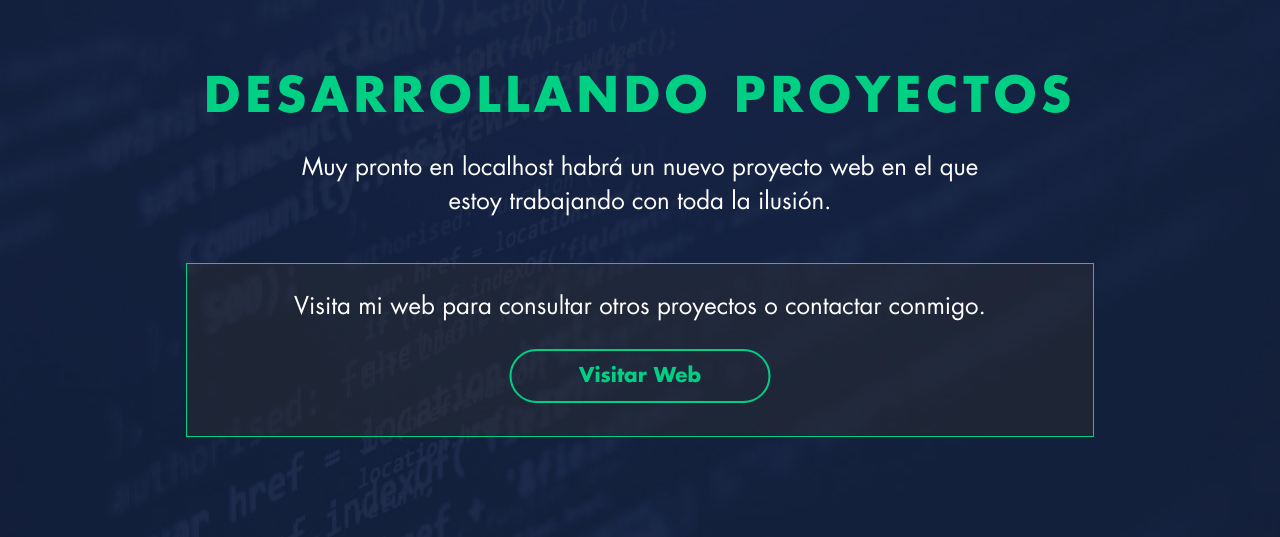
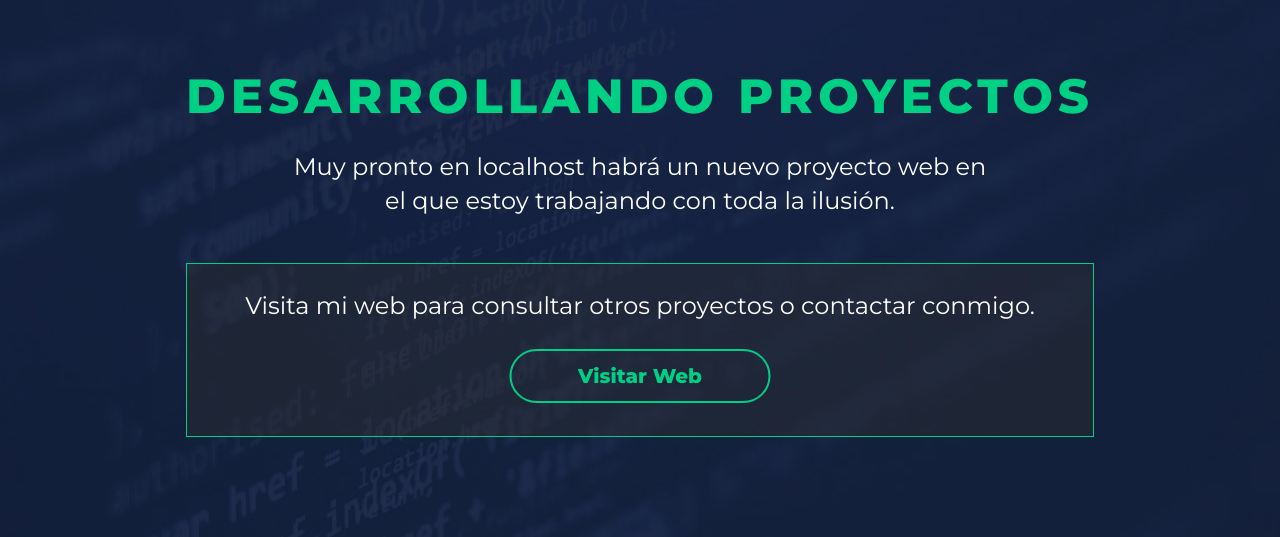
Before and after one commit to martatorredev/martatorreparking, a plain HTML site: page index.html in a window 1280 px wide. Shown: the part 277-814 px from the top of the page. Drawn offline with Linux system fonts and the light colour scheme.

Commit message:
Add files via upload

```diff
--- a/css/coming-soon.css
+++ b/css/coming-soon.css
@@ -4,20 +4,20 @@
  * Licensed under MIT (https://github.com/BlackrockDigital/startbootstrap-coming-soon/blob/master/LICENSE)
  */
 
- html {
+html {
     width: 100%;
 }
 
 body {
 	min-height: 100%;
 	width: 100%;
-	font-family: 'Futura Std';
+	font-family: 'Montserrat', sans-serif;
 	height: 100%;
 }
 
 h1, h2, h3, h4, h5, h6 {
-	font-family: 'Libre Franklin', sans-serif;
-	font-weight: 700;
+	font-family: 'Montserrat', sans-serif;
+	font-weight: 800;
 }
 
 .content {
@@ -64,7 +64,6 @@ h5 {
 	font-stretch: normal;
 	line-height: 1.29;
 	letter-spacing: normal;
-	font-family: 'Futura Std';
 	margin: 5px;
 }
 
@@ -81,18 +80,17 @@ h5 {
 .title-principal {
 	color: #00d084;
 	font-size: 48px;
-	font-family: 'Futura Std';
 	line-height: 58px;
 	font-weight: bold;
 	letter-spacing: 5px;
 	width: 100%;
 	max-width: 1116px;
 	margin: auto;
+	text-transform: uppercase;
 }
 
 .minititle {
 	font-size: 24px;
-	font-family: 'Futura Std';
 	font-weight: normal;
 	font-style: normal;
 	font-stretch: normal;
@@ -110,7 +108,6 @@ h5 {
 	border: solid 1px #00d084;
 	color: #ffffff;
 	font-size: 24px;
-	font-family: 'Futura Std';
 	font-weight: normal;
 	font-style: normal;
 	font-stretch: normal;
--- a/index.html
+++ b/index.html
@@ -9,23 +9,16 @@
 
 	<!-- Bootstrap core CSS -->
 	<link href="css/bootstrap.min.css" rel="stylesheet">
-	<!-- FONTAWESOME -->
-	<link rel="stylesheet" href="https://use.fontawesome.com/releases/v5.8.2/css/solid.css" integrity="sha384-ioUrHig76ITq4aEJ67dHzTvqjsAP/7IzgwE7lgJcg2r7BRNGYSK0LwSmROzYtgzs" crossorigin="anonymous">
-	<link rel="stylesheet" href="https://use.fontawesome.com/releases/v5.8.2/css/regular.css" integrity="sha384-hCIN6p9+1T+YkCd3wWjB5yufpReULIPQ21XA/ncf3oZ631q2HEhdC7JgKqbk//4+" crossorigin="anonymous">
-	<link rel="stylesheet" href="https://use.fontawesome.com/releases/v5.8.2/css/brands.css" integrity="sha384-i2PyM6FMpVnxjRPi0KW/xIS7hkeSznkllv+Hx/MtYDaHA5VcF0yL3KVlvzp8bWjQ" crossorigin="anonymous">
-	<link rel="stylesheet" href="https://use.fontawesome.com/releases/v5.8.2/css/fontawesome.css" integrity="sha384-sri+NftO+0hcisDKgr287Y/1LVnInHJ1l+XC7+FOabmTTIK0HnE2ID+xxvJ21c5J" crossorigin="anonymous">
 
 	<!-- Custom fonts for this template -->
-	<link href="https://fonts.googleapis.com/css?family=Libre+Franklin:300,400,600,700" rel="stylesheet">
-	<link href="https://fonts.googleapis.com/css?family=Source+Sans+Pro:200,200i,300,300i,400,400i,600,600i,700,700i,900,900i" rel="stylesheet">
-	<link href="https://fonts.googleapis.com/css?family=Merriweather:300,300i,400,400i,700,700i,900,900i" rel="stylesheet">
-	<link href="vendor/fontawesome-free/css/all.min.css" rel="stylesheet" type="text/css">
+	<link rel="preconnect" href="https://fonts.googleapis.com">
+	<link rel="preconnect" href="https://fonts.gstatic.com" crossorigin>
+	<link href="https://fonts.googleapis.com/css2?family=Montserrat:wght@400;500;800&display=swap" rel="stylesheet">
 
 	<!-- Custom styles for this template -->
 	<link href="css/coming-soon.css" rel="stylesheet">
-	<link href="css/stylesheet.css" rel="stylesheet">
 
-	<meta name="description" content="OnDesarrollo es una Agencia de Diseño y Desarrollo de Página Web que ofrece servicios de presencia en Internet para empresas."/>
+	<meta name="description" content="Martatorre es una Agencia de Desarrollo de Páginas Web que ofrece servicios de presencia en Internet para empresas."/>
 	<link href="img/favicon.png" rel="icon" type="image/x-icon">
 
 </head>
@@ -37,7 +30,7 @@
 				<img src="img/logo-marta-torre.svg"/>
 			</div>
 			<div class="mt-50">
-				<h1 class="title-principal">DESARROLLANDO PROYECTOS</h1>
+				<h1 class="title-principal">Desarrollando proyectos</h1>
 				<p class="minititle">Muy pronto en <script>document.write(location.hostname)</script> habrá un nuevo proyecto web en el que estoy trabajando con toda la ilusión.</p>
 			</div>
 			<div class="cuadrado">
```
Also changed, not shown: img/favicon.png (added).
